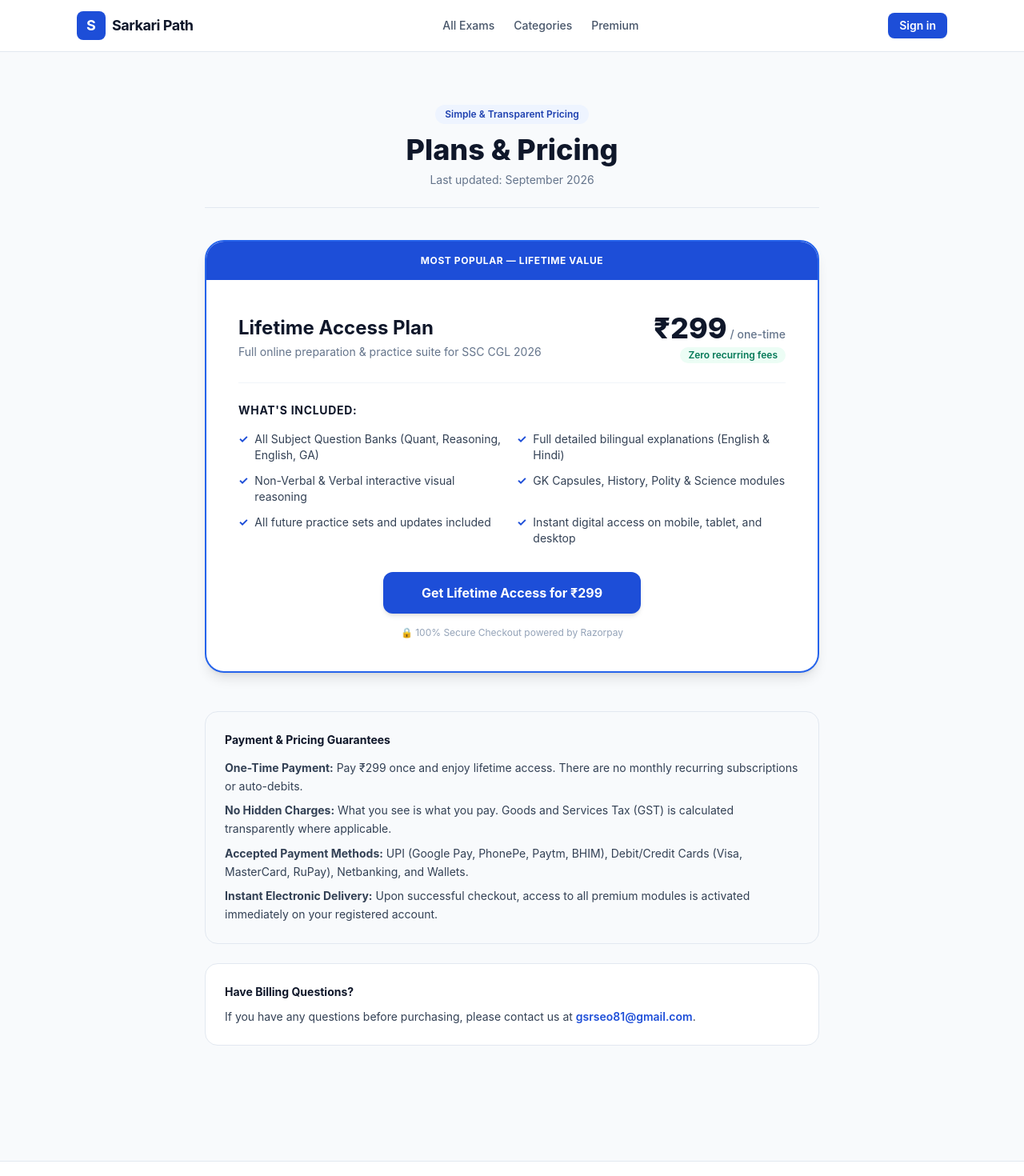
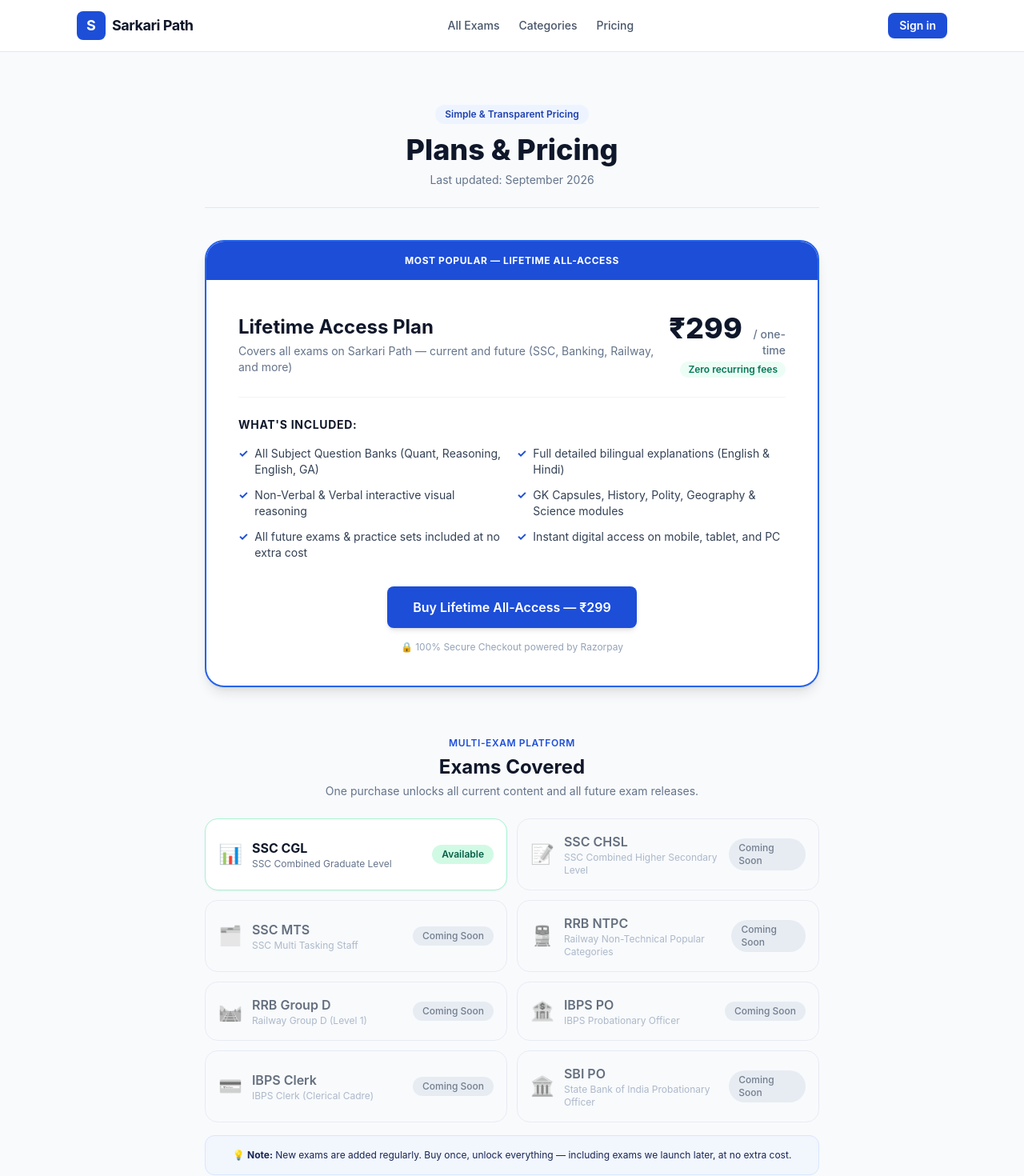
Before and after one commit to gourav789/sarkaripath, a Next.js app: page /pricing in a window 1280 px wide. Shown: the top 1470 px of the page at 80% size. Built offline with nearby package versions, Linux system fonts and the light colour scheme; no server answers.

Commit message:
feat(exams): reposition as multi-exam platform with coming-soon states and unify pricing

```diff
--- a/src/app/about/page.js
+++ b/src/app/about/page.js
@@ -4,7 +4,7 @@ import { site } from "@/lib/site";
 export const metadata = {
   title: "About Us — Sarkari Path",
   description:
-    "Learn about Sarkari Path, our mission to provide affordable and comprehensive exam preparation material for SSC CGL and government exams.",
+    "Learn about Sarkari Path, our mission to provide affordable and comprehensive exam preparation material for government exams (SSC, Banking, Railway, and more).",
 };
 
 export default function AboutPage() {
@@ -29,7 +29,7 @@ export default function AboutPage() {
           <section>
             <h2 className="text-xl font-bold text-slate-900">Who We Are</h2>
             <p className="mt-3">
-              <strong>Sarkari Path</strong> is an online educational platform designed to empower candidates preparing for government competitive examinations in India, with a primary focus on <strong>SSC CGL 2026</strong>. Operating from <strong>Durgapur, West Bengal, India</strong>, we are committed to making top-tier exam preparation accessible, streamlined, and affordable for every aspirant.
+              <strong>Sarkari Path</strong> is an online educational platform designed to empower candidates preparing for government competitive examinations in India, covering <strong>SSC, Banking, Railway, and other premier exams</strong>. Operating from <strong>Durgapur, West Bengal, India</strong>, we are committed to making top-tier exam preparation accessible, streamlined, and affordable for every aspirant.
             </p>
           </section>
 
@@ -67,7 +67,7 @@ export default function AboutPage() {
           <section>
             <h2 className="text-xl font-bold text-slate-900">Who It Is For</h2>
             <p className="mt-3">
-              Our platform is tailored for serious aspirants targeting <strong>SSC CGL (Tier 1 & Tier 2)</strong>, as well as candidates preparing for RRB NTPC, Group D, IBPS, and State PSC examinations who require structured revision and subject-wise testing.
+              Our platform is tailored for serious aspirants targeting <strong>SSC (CGL, CHSL, MTS), Banking (IBPS PO/Clerk, SBI PO), Railway (RRB NTPC, Group D)</strong>, and State PSC examinations who require structured revision and subject-wise testing.
             </p>
           </section>
 
--- a/src/app/exams/[slug]/page.js
+++ b/src/app/exams/[slug]/page.js
@@ -59,10 +59,10 @@ export default async function ExamDetailPage({ params }) {
           </div>
         </div>
         <Link
-          href="/premium"
+          href="/pricing"
           className="rounded-lg bg-accent-500 px-5 py-3 font-semibold text-white shadow-sm transition hover:bg-accent-600"
         >
-          Unlock Premium →
+          View Plans &amp; Pricing →
         </Link>
       </div>
 
--- a/src/app/page.js
+++ b/src/app/page.js
@@ -58,10 +58,10 @@ export default function HomePage() {
                 <span className="ml-1 inline-block transition group-hover:translate-x-1">→</span>
               </Link>
               <Link
-                href="/premium"
+                href="/pricing"
                 className="rounded-xl border border-slate-300 bg-white px-7 py-3.5 text-base font-semibold text-slate-700 shadow-sm transition hover:-translate-y-0.5 hover:bg-slate-50"
               >
-                View Premium Plans
+                View Pricing
               </Link>
             </div>
 
@@ -76,16 +76,33 @@ export default function HomePage() {
         <div className="relative border-t border-slate-200/70 bg-white/70 py-4 backdrop-blur">
           <div className="flex overflow-hidden">
             <div className="animate-marquee flex shrink-0 items-center gap-3 pr-3">
-              {[...trending, ...trending].map((exam, i) => (
+              {[...trending, ...trending].map((exam, i) => {
+                const isAvailable = exam.slug === "ssc-cgl";
+                return isAvailable ? (
                   <Link
                     key={exam.slug + i}
                     href={`/exams/${exam.slug}`}
-                  className="flex shrink-0 items-center gap-2 rounded-full border border-slate-200 bg-white px-4 py-1.5 text-sm font-medium text-slate-600 transition hover:border-brand-300 hover:text-brand-600"
+                    className="flex shrink-0 items-center gap-2 rounded-full border border-emerald-200 bg-white px-4 py-1.5 text-sm font-medium text-slate-700 transition hover:border-emerald-300 hover:text-emerald-700"
                   >
                     <span>{exam.icon}</span>
-                  {exam.name}
+                    <span>{exam.name}</span>
+                    <span className="rounded-full bg-emerald-50 px-1.5 py-0.5 text-[10px] font-bold text-emerald-600">
+                      Live
+                    </span>
                   </Link>
-              ))}
+                ) : (
+                  <span
+                    key={exam.slug + i}
+                    className="flex shrink-0 items-center gap-2 rounded-full border border-slate-200 bg-white/70 px-4 py-1.5 text-sm font-medium text-slate-500 opacity-80"
+                  >
+                    <span className="grayscale">{exam.icon}</span>
+                    <span>{exam.name}</span>
+                    <span className="rounded-full bg-slate-100 px-1.5 py-0.5 text-[10px] font-medium text-slate-400">
+                      Soon
+                    </span>
+                  </span>
+                );
+              })}
             </div>
           </div>
         </div>
@@ -320,10 +337,10 @@ export default function HomePage() {
               Browse Exams
             </Link>
             <Link
-              href="/premium"
+              href="/pricing"
               className="rounded-xl border border-white/40 px-7 py-3.5 font-semibold text-white transition hover:-translate-y-0.5 hover:bg-white/10"
             >
-              Go Premium
+              View Pricing
             </Link>
           </div>
         </div>
--- a/src/app/premium/page.js
+++ /dev/null
@@ -1,119 +0,0 @@
-import { site } from "@/lib/site";
-import { plans } from "@/lib/plans";
-import BuyButton from "@/components/BuyButton";
-
-export const metadata = {
-  title: "Premium Plans — SarkariPath",
-  description:
-    "Poora syllabus, expert notes aur full mock tests unlock karo. One-time payment, lifetime access.",
-};
-
-export default function PremiumPage() {
-  return (
-    <div className="container-page py-16">
-      <div className="text-center">
-        <span className="inline-block rounded-full bg-accent-500/10 px-4 py-1 text-sm font-medium text-accent-600">
-          Premium
-        </span>
-        <h1 className="mt-4 text-3xl font-extrabold text-slate-900 md:text-4xl">
-          Poori taiyari unlock karo
-        </h1>
-        <p className="mx-auto mt-3 max-w-2xl text-slate-600">
-          Free content se shuru karo, phir premium se saara syllabus, notes aur mock tests paao.
-          One-time payment — koi monthly jhanjhat nahi.
-        </p>
-      </div>
-
-      {/* Plans */}
-      <div className="mt-12 grid gap-6 md:grid-cols-3">
-        {plans.map((plan) => (
-          <div
-            key={plan.id}
-            className={
-              "flex flex-col rounded-2xl border bg-white p-6 shadow-sm " +
-              (plan.highlighted
-                ? "border-brand-500 ring-2 ring-brand-500/20"
-                : "border-slate-200")
-            }
-          >
-            {plan.highlighted && (
-              <span className="mb-3 inline-block w-fit rounded-full bg-brand-600 px-3 py-1 text-xs font-semibold text-white">
-                Most Popular
-              </span>
-            )}
-            <h3 className="text-xl font-bold text-slate-900">{plan.name}</h3>
-            <p className="text-sm text-slate-500">{plan.tagline}</p>
-            <div className="mt-4 flex items-end gap-1">
-              <span className="text-4xl font-extrabold text-slate-900">₹{plan.price}</span>
-              <span className="mb-1 text-sm text-slate-500">/ {plan.period}</span>
-            </div>
-
-            <ul className="mt-6 flex-1 space-y-3">
-              {plan.features.map((f) => (
-                <li key={f} className="flex items-start gap-2 text-sm text-slate-600">
-                  <span className="mt-0.5 text-brand-600">✓</span>
-                  <span>{f}</span>
-                </li>
-              ))}
-            </ul>
-
-            <div className="mt-6">
-              <BuyButton
-                planId={plan.id}
-                planName={plan.name}
-                amount={plan.price}
-                className={
-                  plan.highlighted
-                    ? "bg-brand-600 text-white hover:bg-brand-700"
-                    : "bg-slate-900 text-white hover:bg-slate-800"
-                }
-              />
-            </div>
-          </div>
-        ))}
-      </div>
-
-      {/* Trust / payment note */}
-      <div className="mx-auto mt-12 max-w-2xl rounded-2xl border border-slate-200 bg-white p-6">
-        <h3 className="font-bold text-slate-900">Payment kaise hoga?</h3>
-        <ul className="mt-3 space-y-2 text-sm text-slate-600">
-          <li>• Secure Razorpay checkout — UPI, card, netbanking sab supported.</li>
-          <li>• Payment server-side verify hota hai, phir access unlock hota hai.</li>
-          <li>
-            • Koi dikkat ho to{" "}
-            <a href={`mailto:${site.supportEmail}`} className="text-brand-600 hover:underline">
-              {site.supportEmail}
-            </a>{" "}
-            par contact karo.
-          </li>
-        </ul>
-      </div>
-
-      {/* FAQ */}
-      <div className="mx-auto mt-10 max-w-2xl">
-        <h3 className="text-lg font-bold text-slate-900">FAQ</h3>
-        <div className="mt-4 space-y-3">
-          {[
-            {
-              q: "Ye one-time payment hai ya monthly?",
-              a: "One-time. Ek baar payment, lifetime access (All-Access me future updates bhi).",
-            },
-            {
-              q: "Payment ke baad content kaise milega?",
-              a: "Payment confirm hote hi download link mil jaata hai. All-Access me sabhi exams unlock ho jaate hain.",
-            },
-            {
-              q: "Refund milega?",
-              a: "Digital product hone ki wajah se refund nahi milta, isliye pehle free content zaroor dekho.",
-            },
-          ].map((item) => (
-            <div key={item.q} className="rounded-xl border border-slate-200 bg-white p-4">
-              <p className="font-semibold text-slate-800">{item.q}</p>
-              <p className="mt-1 text-sm text-slate-600">{item.a}</p>
-            </div>
-          ))}
-        </div>
-      </div>
-    </div>
-  );
-}
--- a/src/app/pricing/page.js
+++ b/src/app/pricing/page.js
@@ -1,10 +1,12 @@
 import Link from "next/link";
 import { site } from "@/lib/site";
+import { exams } from "@/lib/exams";
+import BuyButton from "@/components/BuyButton";
 
 export const metadata = {
   title: "Pricing & Plans — Sarkari Path",
   description:
-    "Transparent pricing for Sarkari Path: Get one-time lifetime access to SSC CGL 2026 practice questions and study material for ₹299.",
+    "Transparent pricing for Sarkari Path: Get one-time lifetime access to all government exam practice questions and study material for ₹299.",
 };
 
 export default function PricingPage() {
@@ -27,7 +29,7 @@ export default function PricingPage() {
         {/* Pricing Card */}
         <div className="mt-10 overflow-hidden rounded-3xl border-2 border-brand-500 bg-white shadow-lg">
           <div className="bg-brand-600 px-6 py-4 text-center text-xs font-bold uppercase tracking-wider text-white">
-            Most Popular — Lifetime Value
+            Most Popular — Lifetime All-Access
           </div>
 
           <div className="p-8 sm:p-10">
@@ -37,7 +39,7 @@ export default function PricingPage() {
                   Lifetime Access Plan
                 </h2>
                 <p className="mt-1 text-sm text-slate-500">
-                  Full online preparation & practice suite for SSC CGL 2026
+                  Covers all exams on Sarkari Path — current and future (SSC, Banking, Railway, and more)
                 </p>
               </div>
 
@@ -73,29 +75,90 @@ export default function PricingPage() {
               </li>
               <li className="flex items-start gap-2">
                 <span className="font-bold text-brand-600">✓</span>
-                <span>GK Capsules, History, Polity & Science modules</span>
+                <span>GK Capsules, History, Polity, Geography & Science modules</span>
               </li>
               <li className="flex items-start gap-2">
                 <span className="font-bold text-brand-600">✓</span>
-                <span>All future practice sets and updates included</span>
+                <span>All future exams & practice sets included at no extra cost</span>
               </li>
               <li className="flex items-start gap-2">
                 <span className="font-bold text-brand-600">✓</span>
-                <span>Instant digital access on mobile, tablet, and desktop</span>
+                <span>Instant digital access on mobile, tablet, and PC</span>
               </li>
             </ul>
 
             <div className="mt-8 flex flex-col items-center gap-4">
-              <Link
-                href="/premium"
-                className="w-full rounded-xl bg-brand-600 py-3.5 text-center text-base font-bold text-white shadow-md transition hover:bg-brand-700 sm:w-auto sm:px-12"
-              >
-                Get Lifetime Access for ₹299
-              </Link>
+              <div className="w-full sm:w-auto">
+                <BuyButton
+                  planId="premium"
+                  planName="Lifetime All-Access"
+                  amount={299}
+                  className="bg-brand-600 text-white hover:bg-brand-700 shadow-md text-base font-bold py-3.5 px-8"
+                />
+              </div>
               <p className="text-xs text-slate-400">
                 🔒 100% Secure Checkout powered by Razorpay
               </p>
             </div>
+          </div>
+        </div>
+
+        {/* Exams Covered Section */}
+        <div className="mt-14">
+          <div className="text-center">
+            <span className="text-xs font-semibold uppercase tracking-wider text-brand-600">
+              Multi-Exam Platform
+            </span>
+            <h2 className="mt-1 text-2xl font-bold text-slate-900">
+              Exams Covered
+            </h2>
+            <p className="mt-1 text-sm text-slate-500">
+              One purchase unlocks all current content and all future exam releases.
+            </p>
+          </div>
+
+          <div className="mt-6 grid gap-3 sm:grid-cols-2">
+            {exams.map((exam) => {
+              const isAvailable = exam.slug === "ssc-cgl";
+              return isAvailable ? (
+                <Link
+                  key={exam.slug}
+                  href={`/exams/${exam.slug}`}
+                  className="flex items-center justify-between rounded-2xl border border-emerald-200 bg-white p-4 shadow-sm transition hover:border-emerald-400 hover:shadow-md"
+                >
+                  <div className="flex items-center gap-3">
+                    <span className="text-2xl">{exam.icon}</span>
+                    <div>
+                      <h3 className="font-bold text-slate-900">{exam.name}</h3>
+                      <p className="text-xs text-slate-500">{exam.fullName}</p>
+                    </div>
+                  </div>
+                  <span className="rounded-full bg-emerald-100 px-3 py-1 text-xs font-semibold text-emerald-800">
+                    Available
+                  </span>
+                </Link>
+              ) : (
+                <div
+                  key={exam.slug}
+                  className="flex items-center justify-between rounded-2xl border border-slate-200 bg-slate-50/70 p-4 opacity-75"
+                >
+                  <div className="flex items-center gap-3">
+                    <span className="text-2xl grayscale">{exam.icon}</span>
+                    <div>
+                      <h3 className="font-semibold text-slate-700">{exam.name}</h3>
+                      <p className="text-xs text-slate-400">{exam.fullName}</p>
+                    </div>
+                  </div>
+                  <span className="rounded-full bg-slate-200 px-3 py-1 text-xs font-medium text-slate-600">
+                    Coming Soon
+                  </span>
+                </div>
+              );
+            })}
+          </div>
+
+          <div className="mt-4 rounded-xl border border-brand-100 bg-brand-50/60 p-4 text-center text-xs text-brand-900">
+            💡 <strong>Note:</strong> New exams are added regularly. Buy once, unlock everything — including exams we launch later, at no extra cost.
           </div>
         </div>
 
@@ -114,7 +177,7 @@ export default function PricingPage() {
                 <strong>Accepted Payment Methods:</strong> UPI (Google Pay, PhonePe, Paytm, BHIM), Debit/Credit Cards (Visa, MasterCard, RuPay), Netbanking, and Wallets.
               </li>
               <li>
-                <strong>Instant Electronic Delivery:</strong> Upon successful checkout, access to all premium modules is activated immediately on your registered account.
+                <strong>Instant Electronic Delivery:</strong> Upon successful checkout, access to all practice modules is activated immediately on your registered account.
               </li>
             </ul>
           </div>
--- a/src/app/terms/page.js
+++ b/src/app/terms/page.js
@@ -37,7 +37,7 @@ export default function TermsPage() {
           <section>
             <h2 className="text-base font-bold text-slate-900">2. Description of Service</h2>
             <p className="mt-2">
-              Sarkari Path provides online digital educational content, including bilingual practice questions, topic-wise assessments, syllabus breakdowns, and preparation materials for Indian competitive exams (such as SSC CGL 2026).
+              Sarkari Path provides online digital educational content, including bilingual practice questions, topic-wise assessments, syllabus breakdowns, and preparation materials for Indian competitive exams (including SSC, Banking, Railway, and other government examinations).
             </p>
             <p className="mt-2">
               All services provided are purely digital and delivered over the internet. <strong>We do not sell, ship, or deliver any physical textbooks, CDs, or printed materials.</strong>
@@ -47,7 +47,7 @@ export default function TermsPage() {
           <section>
             <h2 className="text-base font-bold text-slate-900">3. User Accounts and Registration</h2>
             <p className="mt-2">
-              To access practice tests and premium content, you may be required to register using your email or Google account. You agree to:
+              To access practice tests and full study modules, you may be required to register using your email or Google account. You agree to:
             </p>
             <ul className="mt-2 list-disc space-y-1 pl-5">
               <li>Provide accurate and complete information during registration.</li>
@@ -94,7 +94,7 @@ export default function TermsPage() {
           <section>
             <h2 className="text-base font-bold text-slate-900">7. Educational Disclaimer</h2>
             <p className="mt-2">
-              Sarkari Path is an independent educational preparatory platform and is <strong>NOT affiliated with, endorsed by, or associated with the Staff Selection Commission (SSC), the Government of India, or any state examination authority</strong>.
+              Sarkari Path is an independent educational preparatory platform and is <strong>NOT affiliated with, endorsed by, or associated with the Staff Selection Commission (SSC), the Railway Recruitment Board (RRB), the Institute of Banking Personnel Selection (IBPS), the Government of India, or any state examination authority</strong>.
             </p>
             <p className="mt-2">
               While we strive to provide high-quality and up-to-date practice material, we do not guarantee exam selection, specific ranks, scores, or employment outcomes. Success in competitive exams depends on individual effort and official examination standards.
--- a/src/components/ExamCard.js
+++ b/src/components/ExamCard.js
@@ -1,20 +1,21 @@
 import Link from "next/link";
 
 export default function ExamCard({ exam }) {
+  const isAvailable = exam.slug === "ssc-cgl";
+
+  if (isAvailable) {
     return (
       <Link
         href={`/exams/${exam.slug}`}
-      className="group flex flex-col rounded-2xl border border-slate-200 bg-white p-5 shadow-sm transition hover:-translate-y-1 hover:border-brand-300 hover:shadow-md"
+        className="group flex flex-col rounded-2xl border border-emerald-200 bg-white p-5 shadow-sm transition hover:-translate-y-1 hover:border-emerald-400 hover:shadow-md"
       >
         <div className="flex items-start justify-between">
           <span className="text-3xl">{exam.icon}</span>
-        {exam.hasPremium && (
-          <span className="rounded-full bg-accent-500/10 px-2 py-1 text-xs font-semibold text-accent-600">
-            Premium
+          <span className="rounded-full bg-emerald-100 px-2.5 py-1 text-xs font-semibold text-emerald-800">
+            Available
           </span>
-        )}
         </div>
-      <h3 className="mt-3 text-lg font-bold text-slate-900 group-hover:text-brand-600">
+        <h3 className="mt-3 text-lg font-bold text-slate-900 group-hover:text-emerald-700">
           {exam.name}
         </h3>
         <p className="text-sm text-slate-500">{exam.fullName}</p>
@@ -27,9 +28,37 @@ export default function ExamCard({ exam }) {
             {exam.applicants}
           </span>
         </div>
-      <span className="mt-4 text-sm font-semibold text-brand-600">
-        View syllabus &amp; details →
+        <span className="mt-4 text-sm font-semibold text-emerald-700">
+          Practice questions &amp; syllabus →
         </span>
       </Link>
     );
   }
+
+  return (
+    <div className="flex flex-col rounded-2xl border border-slate-200 bg-slate-50/70 p-5 shadow-sm opacity-80 cursor-default">
+      <div className="flex items-start justify-between">
+        <span className="text-3xl grayscale">{exam.icon}</span>
+        <span className="rounded-full bg-slate-200 px-2.5 py-1 text-xs font-medium text-slate-600">
+          Coming Soon
+        </span>
+      </div>
+      <h3 className="mt-3 text-lg font-bold text-slate-700">
+        {exam.name}
+      </h3>
+      <p className="text-sm text-slate-400">{exam.fullName}</p>
+      <p className="mt-2 line-clamp-2 text-sm text-slate-500">{exam.summary}</p>
+      <div className="mt-4 flex flex-wrap gap-2">
+        <span className="rounded-md bg-slate-200/60 px-2 py-1 text-xs text-slate-500">
+          {exam.level}
+        </span>
+        <span className="rounded-md bg-slate-200/60 px-2 py-1 text-xs text-slate-500">
+          {exam.applicants}
+        </span>
+      </div>
+      <span className="mt-4 text-xs font-semibold text-slate-400">
+        Questions launching soon 🚧
+      </span>
+    </div>
+  );
+}
--- a/src/components/Footer.js
+++ b/src/components/Footer.js
@@ -14,7 +14,7 @@ export default function Footer() {
             <span className="font-bold text-slate-900">{site.name}</span>
           </div>
           <p className="text-sm text-slate-500">
-            {site.tagline}. Affordable and comprehensive prep material for SSC CGL 2026 and government exams.
+            {site.tagline}. Affordable and comprehensive prep material for government exams (SSC, Banking, Railway, and more).
           </p>
           <div className="text-xs text-slate-400 space-y-1">
             <p>📍 Durgapur, West Bengal, India</p>
@@ -73,11 +73,11 @@ export default function Footer() {
             </li>
             <li>
               <Link href="/pricing" className="hover:text-brand-600">
-                Pricing
+                Pricing & Plans
               </Link>
             </li>
             <li>
-              <Link href="/premium" className="hover:text-brand-600">
+              <Link href="/pricing" className="hover:text-brand-600">
                 Lifetime Access (₹299)
               </Link>
             </li>
--- a/src/components/Navbar.js
+++ b/src/components/Navbar.js
@@ -27,8 +27,8 @@ export default function Navbar() {
           <Link href="/#categories" className="text-sm font-medium text-slate-600 hover:text-brand-600">
             Categories
           </Link>
-          <Link href="/premium" className="text-sm font-medium text-slate-600 hover:text-brand-600">
-            Premium
+          <Link href="/pricing" className="text-sm font-medium text-slate-600 hover:text-brand-600">
+            Pricing
           </Link>
         </div>
 
```
Also changed, not shown: 1 other file (tests, documents, lock files or other folders). Lines whose indentation alone changed are shown as unchanged.
